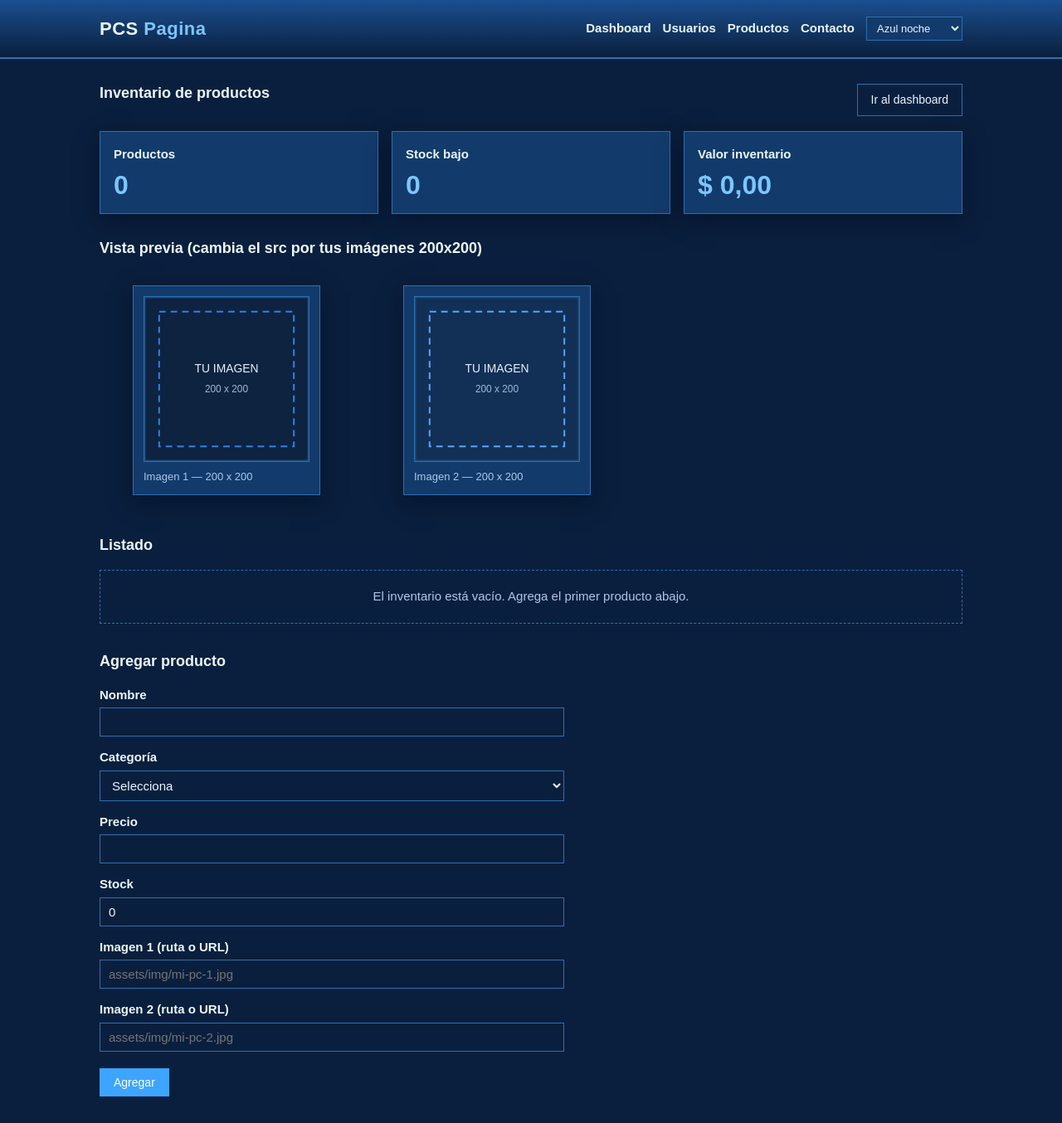
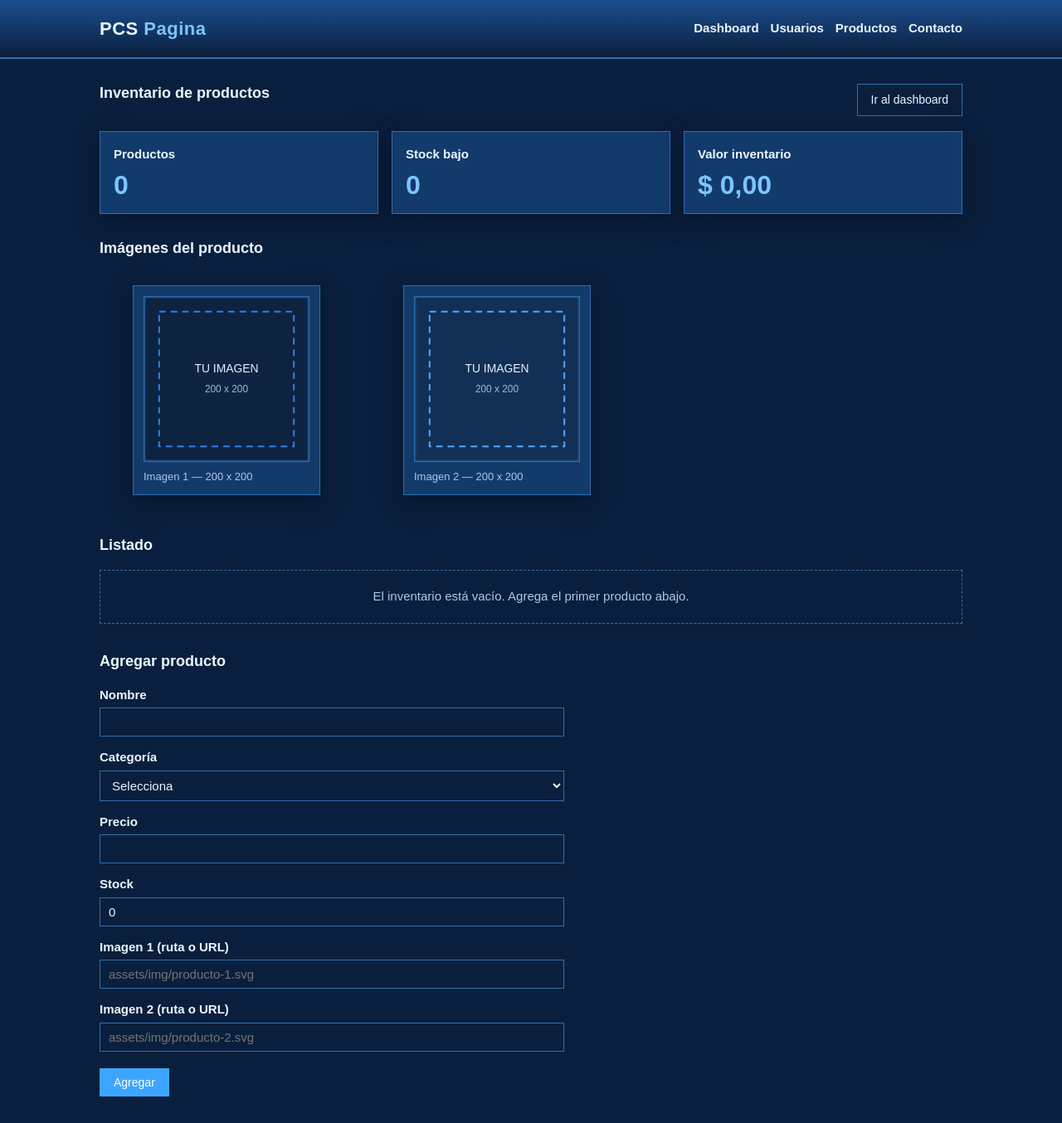
Before and after one commit to Samuel-orjd/mi-primer-repo, a PHP site: page /productos.php in a window 1280 px wide. Shown: the whole page at 83% size. Run offline with PHP 8.4, Linux system fonts and the light colour scheme; data comes from the database, SQL or seed files in the repository; data that the repository does not hold is empty.

Commit message:
Quita comentarios y selector de tema; muestra imagenes en el inventario

```diff
--- a/PCS_Pagina/crud_usuarios/crear.php
+++ b/PCS_Pagina/crud_usuarios/crear.php
@@ -10,7 +10,7 @@ if ($_SERVER['REQUEST_METHOD'] === 'POST') {
     foreach ($datos as $campo => $_) {
         $datos[$campo] = trim($_POST[$campo] ?? '');
     }
-    $contrasena = $_POST['contrasena'] ?? '';   // la contraseña no se recorta con trim
+    $contrasena = $_POST['contrasena'] ?? '';
 
     if ($datos['nombre'] === '')   $errores[] = 'El nombre es obligatorio.';
     if ($datos['apellido'] === '') $errores[] = 'El apellido es obligatorio.';
@@ -31,7 +31,7 @@ if ($_SERVER['REQUEST_METHOD'] === 'POST') {
                 ':nombre'   => $datos['nombre'],
                 ':apellido' => $datos['apellido'],
                 ':correo'   => $datos['correo'],
-                ':hash'     => password_hash($contrasena, PASSWORD_DEFAULT), // bcrypt, nunca texto plano
+                ':hash'     => password_hash($contrasena, PASSWORD_DEFAULT),
                 ':telefono' => $datos['telefono'] !== '' ? $datos['telefono'] : null,
                 ':rol'      => $datos['rol'],
             ]);
--- a/PCS_Pagina/crud_usuarios/css/style.css
+++ b/PCS_Pagina/crud_usuarios/css/style.css
@@ -1,10 +1,4 @@
-/* =====================================================================
-   Temas dinámicos — azules oscuros para diseño de tecnología
-   Cambia con el selector del header y se guarda en localStorage.
-   ===================================================================== */
-
-:root,
-html[data-tema="noche"] {
+:root {
     --bg: #0a1f3d;
     --panel: #123a6b;
     --panel-2: #1b4f8f;
@@ -16,28 +10,6 @@ html[data-tema="noche"] {
     --peligro: #ff6b7a;
     --ok: #35d0a5;
     --sombra: 0 8px 24px rgba(0, 12, 32, 0.55);
-}
-
-html[data-tema="abismo"] {
-    --bg: #05142b;
-    --panel: #0d2b52;
-    --panel-2: #123c72;
-    --texto: #e4f0ff;
-    --texto-suave: #9dbfe3;
-    --borde: #23568c;
-    --acento: #2d8fe6;
-    --acento-hover: #66b6ff;
-}
-
-html[data-tema="electrico"] {
-    --bg: #062344;
-    --panel: #0d3a6e;
-    --panel-2: #14508f;
-    --texto: #f0faff;
-    --texto-suave: #b4d8f5;
-    --borde: #2a78b8;
-    --acento: #00c2ff;
-    --acento-hover: #6cdfff;
 }
 
 * { box-sizing: border-box; }
@@ -72,26 +44,6 @@ h3 { margin: 0 0 8px; font-size: 15px; }
 .nav { display: flex; gap: 14px; flex-wrap: wrap; align-items: center; }
 .nav a { color: var(--texto); text-decoration: none; font-weight: 600; }
 .nav a:hover, .nav a.activo { color: var(--acento-hover); text-decoration: underline; }
-
-.tema { display: inline-flex; align-items: center; }
-.tema select {
-    padding: 5px 8px;
-    border: 1px solid var(--borde);
-    background: var(--panel);
-    color: var(--texto);
-    font-size: 13px;
-    cursor: pointer;
-}
-
-.sr-only {
-    position: absolute;
-    width: 1px; height: 1px;
-    padding: 0; margin: -1px;
-    overflow: hidden;
-    clip: rect(0, 0, 0, 0);
-    white-space: nowrap;
-    border: 0;
-}
 
 .btn {
     display: inline-block;
--- a/PCS_Pagina/crud_usuarios/editar.php
+++ b/PCS_Pagina/crud_usuarios/editar.php
@@ -9,7 +9,6 @@ if (!$id) {
     exit;
 }
 
-// No se carga contrasena_hash: el hash nunca se muestra ni se envía al formulario
 $stmt = $pdo->prepare('SELECT id_usuario, nombre, apellido, correo, telefono, rol FROM usuarios WHERE id_usuario = :id');
 $stmt->execute([':id' => $id]);
 $usuario = $stmt->fetch();
@@ -32,7 +31,7 @@ if ($_SERVER['REQUEST_METHOD'] === 'POST') {
     foreach ($datos as $campo => $_) {
         $datos[$campo] = trim($_POST[$campo] ?? '');
     }
-    $contrasena = $_POST['contrasena'] ?? '';   // opcional al editar
+    $contrasena = $_POST['contrasena'] ?? '';
 
     if ($datos['nombre'] === '')   $errores[] = 'El nombre es obligatorio.';
     if ($datos['apellido'] === '') $errores[] = 'El apellido es obligatorio.';
@@ -57,7 +56,6 @@ if ($_SERVER['REQUEST_METHOD'] === 'POST') {
                 ':rol'      => $datos['rol'],
                 ':id'       => $id,
             ];
-            // Solo se cambia la contraseña si se escribió una nueva
             if ($contrasena !== '') {
                 $sql .= ', contrasena_hash = :hash';
                 $params[':hash'] = password_hash($contrasena, PASSWORD_DEFAULT);
--- a/PCS_Pagina/crud_usuarios/eliminar.php
+++ b/PCS_Pagina/crud_usuarios/eliminar.php
@@ -1,7 +1,6 @@
 <?php
 require __DIR__ . '/includes/conexion.php';
 
-// Solo se permite eliminar por POST (evita borrados accidentales vía URL)
 if ($_SERVER['REQUEST_METHOD'] !== 'POST') {
     header('Location: index.php');
     exit;
@@ -16,7 +15,6 @@ if ($id) {
         $stmt->execute([':id' => $id]);
         $msg = $stmt->rowCount() > 0 ? 'eliminado' : 'error_no_existe';
     } catch (PDOException $e) {
-        // 1451 = la fila tiene registros relacionados (direcciones, pedidos, etc.)
         $msg = (isset($e->errorInfo[1]) && (int) $e->errorInfo[1] === 1451)
             ? 'error_relaciones'
             : 'error_eliminar';
--- a/PCS_Pagina/crud_usuarios/includes/conexion.php
+++ b/PCS_Pagina/crud_usuarios/includes/conexion.php
@@ -1,15 +1,9 @@
 <?php
-// =====================================================================
-//  Conexión a la base de datos pcs_pagina
-//  Todos los archivos PHP del CRUD usan este archivo con require.
-// =====================================================================
-
-// Configuración por defecto de XAMPP
 $host    = 'localhost';
-$puerto  = '3306';          // Si tu MySQL de XAMPP usa otro puerto, cámbialo aquí
+$puerto  = '3306';
 $db      = 'pcs_pagina';
 $usuario = 'root';
-$clave   = '';              // XAMPP trae el usuario root sin contraseña
+$clave   = '';
 $charset = 'utf8mb4';
 
 $dsn = "mysql:host=$host;port=$puerto;dbname=$db;charset=$charset";
@@ -23,7 +17,6 @@ $opciones = [
 try {
     $pdo = new PDO($dsn, $usuario, $clave, $opciones);
 } catch (PDOException $e) {
-    // Mensaje claro según la causa más común
     $detalle = $e->getMessage();
 
     if (strpos($detalle, '1049') !== false) {
--- a/PCS_Pagina/crud_usuarios/includes/footer.php
+++ b/PCS_Pagina/crud_usuarios/includes/footer.php
@@ -1,17 +1,3 @@
 </main>
-<script>
-(function () {
-    var selector = document.getElementById('selector-tema');
-    var guardado = localStorage.getItem('pcs-tema') || 'noche';
-    document.documentElement.setAttribute('data-tema', guardado);
-    if (selector) {
-        selector.value = guardado;
-        selector.addEventListener('change', function () {
-            document.documentElement.setAttribute('data-tema', selector.value);
-            localStorage.setItem('pcs-tema', selector.value);
-        });
-    }
-})();
-</script>
 </body>
 </html>
--- a/PCS_Pagina/crud_usuarios/includes/header.php
+++ b/PCS_Pagina/crud_usuarios/includes/header.php
@@ -1,5 +1,5 @@
 <!DOCTYPE html>
-<html lang="es" data-tema="noche">
+<html lang="es">
 <head>
     <meta charset="UTF-8">
     <meta name="viewport" content="width=device-width, initial-scale=1">
@@ -15,14 +15,6 @@
             <a href="index.php">Usuarios</a>
             <a href="productos.php">Productos</a>
             <a href="DASHBOARD.php#contacto">Contacto</a>
-            <label class="tema">
-                <span class="sr-only">Tema</span>
-                <select id="selector-tema" aria-label="Cambiar tema">
-                    <option value="noche">Azul noche</option>
-                    <option value="abismo">Azul abismo</option>
-                    <option value="electrico">Azul eléctrico</option>
-                </select>
-            </label>
         </nav>
     </div>
 </header>
--- a/PCS_Pagina/crud_usuarios/index.php
+++ b/PCS_Pagina/crud_usuarios/index.php
@@ -7,13 +7,11 @@ $usuarios = $pdo->query(
      ORDER BY id_usuario DESC'
 )->fetchAll();
 
-// Mensajes de éxito
 $mensajes = [
     'creado'      => 'Usuario creado correctamente.',
     'actualizado' => 'Usuario actualizado correctamente.',
     'eliminado'   => 'Usuario eliminado correctamente.',
 ];
-// Mensajes de error (se muestran con otro estilo)
 $mensajes_error = [
     'error_relaciones' => 'No se puede eliminar: el usuario tiene direcciones, carritos, pedidos o reseñas asociados.',
     'error_no_existe'  => 'El usuario que intentas eliminar ya no existe.',
--- a/PCS_Pagina/crud_usuarios/productos.php
+++ b/PCS_Pagina/crud_usuarios/productos.php
@@ -1,9 +1,9 @@
 <?php
-// Inventario simple de productos: monitoreo + alta mínima.
 require __DIR__ . '/includes/conexion.php';
 
 $categorias = $pdo->query('SELECT id_categoria, nombre FROM categorias ORDER BY nombre')->fetchAll();
 $idsCategoria = array_column($categorias, 'id_categoria');
+$imagenesPorDefecto = ['assets/img/producto-1.svg', 'assets/img/producto-2.svg'];
 
 $errores = [];
 
@@ -12,8 +12,8 @@ if ($_SERVER['REQUEST_METHOD'] === 'POST') {
     $idCategoria = filter_var($_POST['id_categoria'] ?? null, FILTER_VALIDATE_INT);
     $precio = filter_var($_POST['precio'] ?? '', FILTER_VALIDATE_FLOAT);
     $stock = filter_var($_POST['stock'] ?? '', FILTER_VALIDATE_INT);
-    $imagen1 = trim($_POST['imagen1'] ?? '');
-    $imagen2 = trim($_POST['imagen2'] ?? '');
+    $imagen1 = trim($_POST['imagen1'] ?? '') ?: $imagenesPorDefecto[0];
+    $imagen2 = trim($_POST['imagen2'] ?? '') ?: $imagenesPorDefecto[1];
 
     if ($nombre === '') $errores[] = 'El nombre es obligatorio.';
     if (!$idCategoria || !in_array((int) $idCategoria, $idsCategoria, true)) $errores[] = 'Categoría no válida.';
@@ -62,7 +62,7 @@ $productos = $pdo->query(
 foreach ($productos as &$p) {
     $stmtImg = $pdo->prepare('SELECT url FROM imagenes_producto WHERE id_producto = :id ORDER BY orden, id_imagen LIMIT 2');
     $stmtImg->execute([':id' => $p['id_producto']]);
-    $p['imagenes'] = $stmtImg->fetchAll(PDO::FETCH_COLUMN);
+    $p['imagenes'] = $stmtImg->fetchAll(PDO::FETCH_COLUMN) ?: $imagenesPorDefecto;
 }
 unset($p);
 
@@ -100,7 +100,7 @@ require __DIR__ . '/includes/header.php';
 </section>
 
 <section id="consolas">
-    <h2>Vista previa (cambia el src por tus imágenes 200x200)</h2>
+    <h2>Imágenes del producto</h2>
     <div class="espacios-img">
         <figure class="tarjeta-producto">
             <img class="imagen-producto" src="assets/img/producto-1.svg" width="200" height="200" alt="Imagen 1 del producto">
@@ -170,11 +170,11 @@ require __DIR__ . '/includes/header.php';
         </div>
         <div class="campo">
             <label for="imagen1">Imagen 1 (ruta o URL)</label>
-            <input type="text" id="imagen1" name="imagen1" maxlength="255" placeholder="assets/img/mi-pc-1.jpg">
+            <input type="text" id="imagen1" name="imagen1" maxlength="255" placeholder="assets/img/producto-1.svg">
         </div>
         <div class="campo">
             <label for="imagen2">Imagen 2 (ruta o URL)</label>
-            <input type="text" id="imagen2" name="imagen2" maxlength="255" placeholder="assets/img/mi-pc-2.jpg">
+            <input type="text" id="imagen2" name="imagen2" maxlength="255" placeholder="assets/img/producto-2.svg">
         </div>
         <div class="botones"><button type="submit" class="btn">Agregar</button></div>
     </form>
```
Also changed, not shown: PCS_Pagina/crud_usuarios/DASHBOARD.php (+15 -9 lines).
